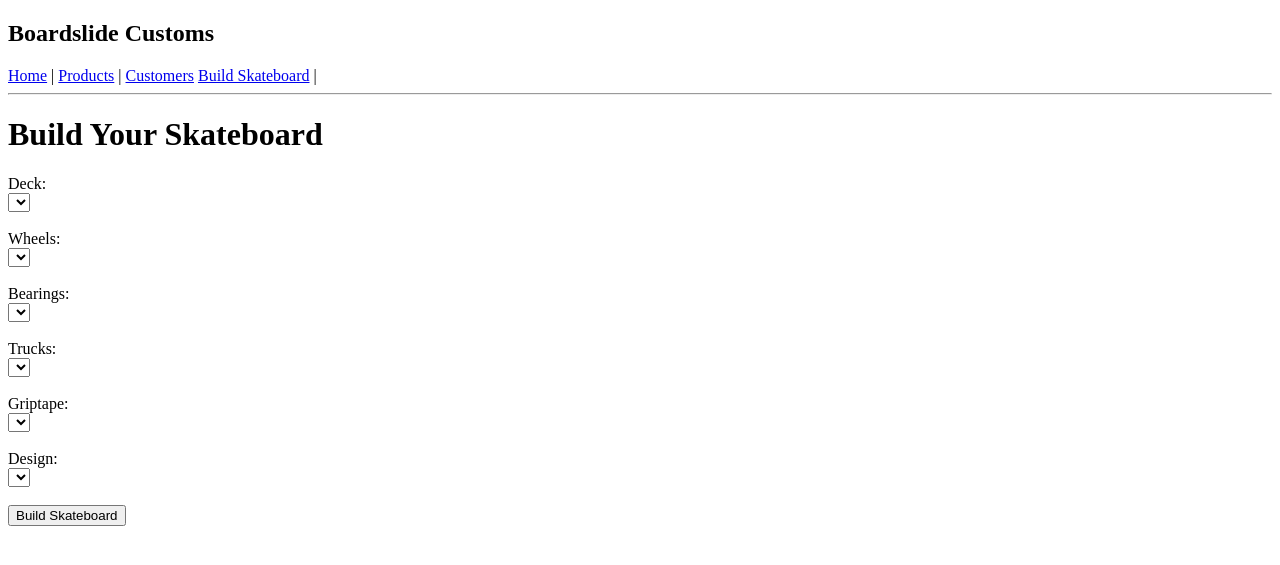
After one commit to nxck-art/boardslide-customs, a Flask app: page /build_skateboard in a window 1280 px wide. The commit adds this page. Shown: the top 565 px of the page. Run offline with Flask 3, Linux system fonts and the light colour scheme; lists and menus that the app fills with data are empty; parts of the project's set-up code (start-up, migrations or seed data) failed here and were passed over.

Commit message:
Template purge, updated backend to account for new templates.

```diff
--- a/application.py
+++ b/application.py
@@ -3,6 +3,7 @@ from models import db
 import models
 from models.product import Product
 from models.customer import Customer
+from models.skateboard import Skateboard
 
 app = Flask(__name__)
 app.config['SQLALCHEMY_DATABASE_URI'] = 'sqlite:///database.db'
@@ -12,22 +13,23 @@ db.init_app(app)
 with app.app_context():
     db.create_all()
 
-#routes
 
-#HOME PAGE
 @app.route('/')
 def homepage():
-    return "<h1>Welcome to our most dope website!</h1>"
+    return render_template("index.html")
+
 
 @app.route('/products')
 def products():
     products = Product.query.all()
     return render_template('products.html', products=products)
 
+
 @app.route('/add_product', methods=['GET', 'POST'])
 def addproduct():
     if request.method == 'POST':
-        product = Product
+        product = Product()   # FIXED
+
         product.name = request.form['name']
         product.category = request.form['category']
         product.price = float(request.form['price'])
@@ -40,11 +42,14 @@ def addproduct():
 
     return render_template('addproduct.html')
 
+
 @app.route('/edit_product/<int:id>', methods=['GET', 'POST'])
 def updateproduct(id):
     product = Product.query.get(id)
+
     if product is None:
         return redirect('/products')
+
     if request.method == 'POST':
         product.name = request.form['name']
         product.category = request.form['category']
@@ -54,10 +59,12 @@ def updateproduct(id):
 
         db.session.commit()
         return redirect('/products')
+
     return render_template('editproduct.html', product=product)
 
+
 @app.route('/delete_product/<int:id>')
-def deleteproduct():
+def deleteproduct(id):   # FIXED
     product = Product.query.get(id)
 
     db.session.delete(product)
@@ -65,29 +72,84 @@ def deleteproduct():
 
     return redirect('/products')
 
-#customer management
+
 @app.route('/customers')
 def viewall():
     customers = Customer.query.all()
-    return render_template('customers.html', customers = customers)
+    return render_template('customers.html', customers=customers)
+
 
 @app.route('/add_customer', methods=['GET', 'POST'])
 def addcustomer():
     if request.method == "POST":
         customer = Customer()
+
         customer.fname = request.form['fname']
         customer.lname = request.form['lname']
         customer.email = request.form['email']
         customer.phone = request.form['phone']
 
-
         db.session.add(customer)
         db.session.commit()
 
         return redirect('/customers')
+
     return render_template('addcustomer.html')
 
-# Products to add to database
+
+@app.route('/build_skateboard', methods=['GET', 'POST'])
+def build_skateboard():
+    decks = Product.query.filter_by(category='Decks').all()
+    wheels = Product.query.filter_by(category='Wheels').all()
+    bearings = Product.query.filter_by(category='Bearings').all()
+    trucks = Product.query.filter_by(category='Trucks').all()
+    griptape = Product.query.filter_by(category='Grip Tape').all()
+
+    if request.method == 'POST':
+        deck = Product.query.get(request.form['deck'])
+        wheel = Product.query.get(request.form['wheels'])
+        bearing = Product.query.get(request.form['bearing'])
+        truck = Product.query.get(request.form['trucks'])
+        grip = Product.query.get(request.form['griptape'])
+
+        total = (
+            deck.price +
+            wheel.price +
+            bearing.price +
+            truck.price +
+            grip.price
+        )
+
+        skateboard = Skateboard(
+            deck_id=deck.id,
+            wheels_id=wheel.id,
+            bearing_id=bearing.id,
+            trucks_id=truck.id,
+            griptape_id=grip.id,
+            total=total
+        )
+
+        db.session.add(skateboard)
+        db.session.commit()
+
+        return redirect('/skateboards')
+
+    return render_template(
+        'customboard.html',
+        decks=decks,
+        wheels=wheels,
+        bearings=bearings,
+        trucks=trucks,
+        griptape=griptape
+    )
+
+
+@app.route('/skateboards')
+def view_skateboards():
+    boards = Skateboard.query.all()
+    return render_template('skateboards.html', skateboards=boards)
+
+
 # Skateboard products
 p1 = Product()
 p1.name = "Element Complete Skateboard"
@@ -157,7 +219,6 @@ db.session.add(p8)
 db.session.commit()
 
 print("Products added!")
-print("Products added!")
 
 if __name__ == '__main__':
     app.run(debug=False)
--- /dev/null
+++ b/templates/base.html
@@ -0,0 +1,21 @@
+<!DOCTYPE html>
+<html>
+<head>
+    <title>Boardslide Customs</title>
+</head>
+<body>
+
+    <h2>Boardslide Customs</h2>
+
+    <!-- NAVIGATION -->
+    <a href="/">Home</a> |
+    <a href="/products">Products</a> |
+    <a href="/customers">Customers</a>
+    <a href="/build_skateboard">Build Skateboard</a> |
+
+    <hr>
+
+    {% block content %}{% endblock %}
+
+</body>
+</html>
--- /dev/null
+++ b/templates/customboard.html
@@ -0,0 +1,54 @@
+{% extends "base.html" %}
+
+{% block content %}
+<h1>Build Your Skateboard</h1>
+
+<form method="POST">
+
+  <label>Deck:</label><br>
+  <select name="deck">
+    {% for item in decks %}
+      <option value="{{ item.id }}">{{ item.name }} - ${{ item.price }}</option>
+    {% endfor %}
+  </select><br><br>
+
+  <label>Wheels:</label><br>
+  <select name="wheels">
+    {% for item in wheels %}
+      <option value="{{ item.id }}">{{ item.name }} - ${{ item.price }}</option>
+    {% endfor %}
+  </select><br><br>
+
+  <label>Bearings:</label><br>
+  <select name="bearing">
+    {% for item in bearings %}
+      <option value="{{ item.id }}">{{ item.name }} - ${{ item.price }}</option>
+    {% endfor %}
+  </select><br><br>
+
+  <label>Trucks:</label><br>
+  <select name="trucks">
+    {% for item in trucks %}
+      <option value="{{ item.id }}">{{ item.name }} - ${{ item.price }}</option>
+    {% endfor %}
+  </select><br><br>
+
+  <label>Griptape:</label><br>
+  <select name="griptape">
+    {% for item in griptape %}
+      <option value="{{ item.id }}">{{ item.name }} - ${{ item.price }}</option>
+    {% endfor %}
+  </select><br><br>
+
+  <label>Design:</label><br>
+  <select name="design">
+    {% for item in designs %}
+      <option value="{{ item.id }}">{{ item.name }} - ${{ item.price }}</option>
+    {% endfor %}
+  </select><br><br>
+
+  <button type="submit">Build Skateboard</button>
+
+</form>
+
+{% endblock %}
--- /dev/null
+++ b/templates/index.html
@@ -0,0 +1,6 @@
+{% extends "base.html" %}
+
+{% block content %}
+<h1>Welcome to Boardslide Customs</h1>
+<p>Manage products, customers, and future orders.</p>
+{% endblock %}
```
Also changed, not shown: templates/addcustomer.html (+10 -4 lines), templates/addproduct.html (+11 -5 lines), templates/customers.html (+13 -2 lines), templates/editcustomer.html (added, +15 -0 lines), templates/editproduct.html (+11 -5 lines), templates/products.html (+17 -2 lines).
